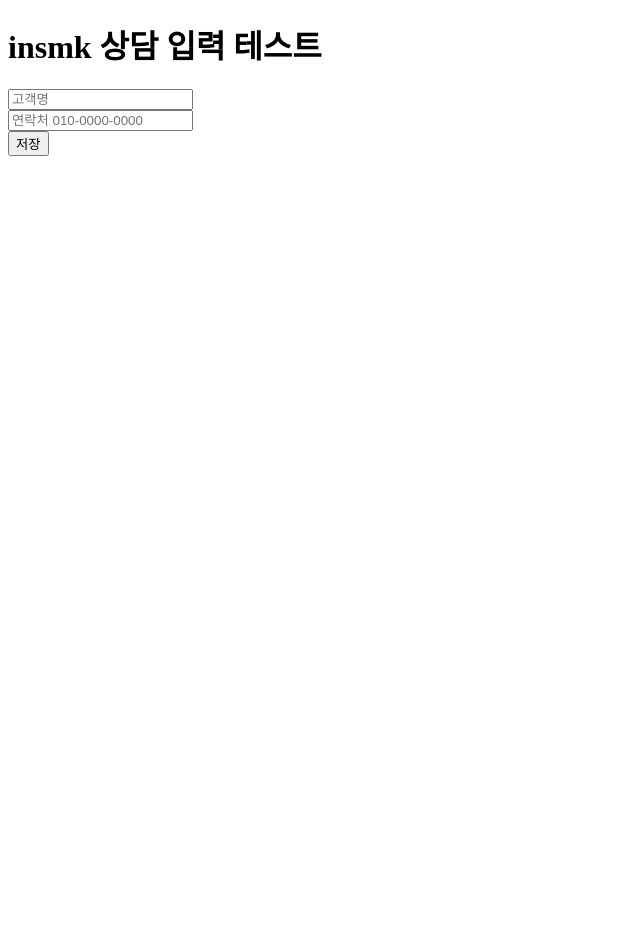
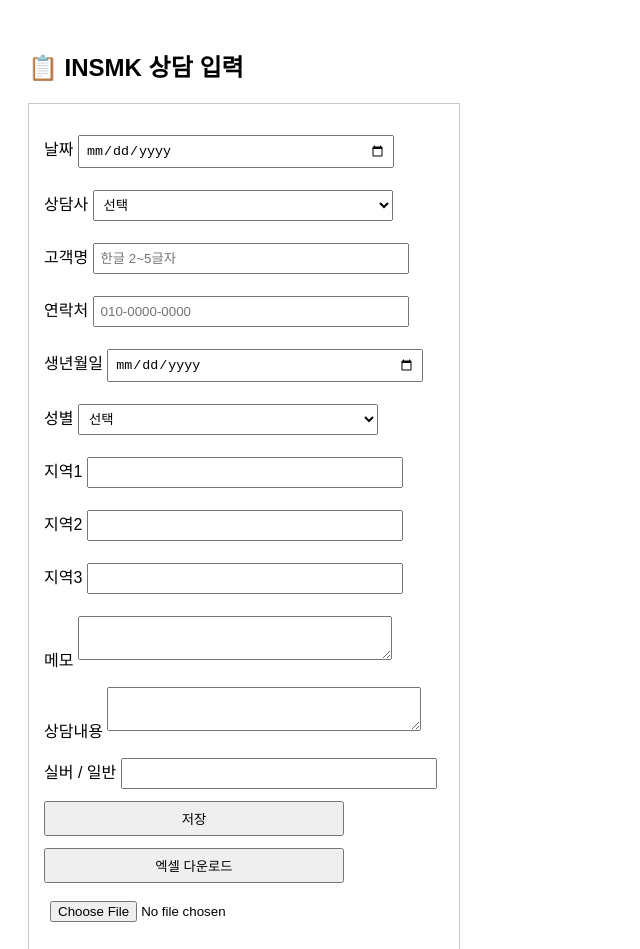
Before and after one commit to tkdwnsdl2066-lgtm/insdata, a plain HTML site: page index.html in a window 1280 px wide. Shown: the top 949 px of the page, without its empty margins (0-640 px from the left). Before the commit the page ends 800 px from the top, so only its background shows below. Drawn offline with Linux system fonts and the light colour scheme.

Commit message:
Update index.html

```diff
--- a/index.html
+++ b/index.html
@@ -2,21 +2,72 @@
 <html lang="ko">
 <head>
   <meta charset="UTF-8" />
-  <title>insmk 상담 DB 테스트</title>
+  <title>INSMK 상담 DB</title>
+  <style>
+    body { font-family: Arial, sans-serif; padding: 20px; }
+    input, select, textarea, button { margin: 6px 0; padding: 6px; width: 300px; }
+    label { display: block; margin-top: 10px; }
+    .box { border: 1px solid #ccc; padding: 15px; max-width: 400px; }
+  </style>
 </head>
 <body>
-  <h1>insmk 상담 입력 테스트</h1>
+  <h2>📋 INSMK 상담 입력</h2>
 
-  <div>
-    <input id="name" placeholder="고객명" />
-  </div>
-  <div>
-    <input id="phone" placeholder="연락처 010-0000-0000" />
+  <div class="box">
+    <label>날짜
+      <input type="date" id="dateInput" />
+    </label>
+
+    <label>상담사
+      <select id="counselor">
+        <option value="">선택</option>
+        <option value="김상담">김상담</option>
+        <option value="이상담">이상담</option>
+        <option value="박상담">박상담</option>
+      </select>
+    </label>
+
+    <label>고객명
+      <input type="text" id="name" placeholder="한글 2~5글자" />
+    </label>
+
+    <label>연락처
+      <input type="text" id="phone" placeholder="010-0000-0000" />
+    </label>
+
+    <label>생년월일
+      <input type="date" id="birth" />
+    </label>
+
+    <label>성별
+      <select id="gender">
+        <option value="">선택</option>
+        <option value="남">남</option>
+        <option value="여">여</option>
+      </select>
+    </label>
+
+    <label>지역1 <input type="text" id="area1" /></label>
+    <label>지역2 <input type="text" id="area2" /></label>
+    <label>지역3 <input type="text" id="area3" /></label>
+
+    <label>메모
+      <textarea id="memo"></textarea>
+    </label>
+
+    <label>상담내용
+      <textarea id="content"></textarea>
+    </label>
+
+    <label>실버 / 일반
+      <input type="text" id="type" readonly />
+    </label>
+
+    <button id="saveBtn">저장</button>
+    <button id="downloadExcel">엑셀 다운로드</button>
+    <input type="file" id="uploadExcel" />
   </div>
 
-  <button id="saveBtn">저장</button>
-
-  <!-- Firebase + 로직 -->
   <script type="module" src="./main.js"></script>
 </body>
 </html>
```
